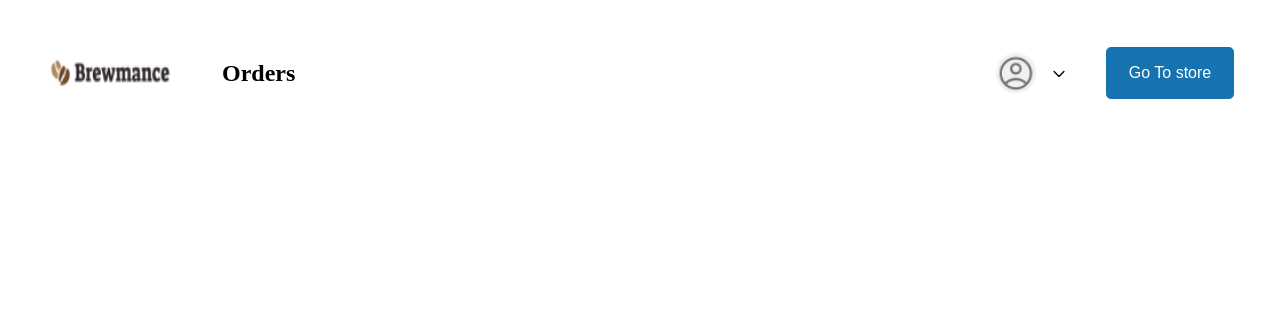
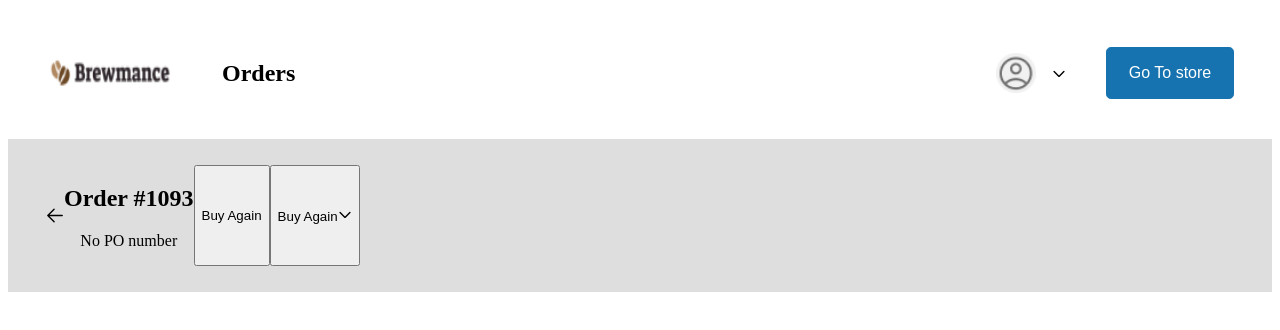
Before and after one commit to industry-project-team-4/nomi-client, a React (Create React App) app: page / in a window 1280 px wide. Shown: the top 330 px of the page. Built offline with nearby package versions, Linux system fonts and the light colour scheme.

Commit message:
basic color

```diff
--- a/src/App.js
+++ b/src/App.js
@@ -2,12 +2,14 @@ import './App.scss';
 import { BrowserRouter, Route, Routes } from "react-router-dom";
 import Order from "./pages/Order/Order";
 import ChatBot from "./pages/ChatBot/ChatBot";
+import NavBar from "./components/NavBar/NavBar";
 
 
 function App() {
   return (
     <div className="App">
       <BrowserRouter>
+        <NavBar />
         <Routes>
           <Route path="/" element={<Order />}></Route>
           <Route path="/chatbot" element={<ChatBot />}></Route>
--- a/src/components/NavBar/NavBar.js
+++ b/src/components/NavBar/NavBar.js
@@ -8,7 +8,7 @@ import chevronDown from "../../assets/chevronDown.svg"
 export default function NavBar() {
     return (
         <>
-            <nav nav-bar className="nav-bar">
+            <nav className="nav-bar">
                 <section className="nav-bar__container">
                     <img src={logo} alt="company logo" className="nav-bar__logo" />
                     <h2 className="nav-bar__title">Orders</h2>
--- a/src/components/NavBar/NavBar.scss
+++ b/src/components/NavBar/NavBar.scss
@@ -8,6 +8,7 @@
     align-items: center;
     align-self: stretch;
     justify-content: space-between;
+    background-color: $Primary-white;
 
     &__container {
         display: flex;
--- /dev/null
+++ b/src/components/OrderHeader/OrderHeader.js
@@ -0,0 +1,22 @@
+import "./OrderHeader.scss"
+import arrowLeft from "../../assets/arrowLeft.svg"
+import chevron from "../../assets/chevronDown.svg"
+export default function OrderHeader() {
+    return (
+        <section className="order-header">
+            <img src={arrowLeft} alt="back arrow" className="order-header__image" />
+            <section className="order-header__container">
+                <h2 className="order-header__info">Order #1093</h2>
+                <p className="order-header__po">No PO number</p>
+            </section>
+            <section className="order-header__container">
+                <button className="order-header__btn">Buy Again</button>
+                <button className="order-header__btn">
+                    Buy Again
+                    <img src={chevron} alt="arrow down" className="order-header__icon" />
+                </button>
+            </section>
+        </section>
+
+    )
+}
--- /dev/null
+++ b/src/components/OrderHeader/OrderHeader.scss
@@ -0,0 +1,14 @@
+@use "../../styles/partials/mixins" as *;
+@use "../../styles/partials/typography" as *;
+@use "../../styles/partials/variables" as *;
+
+.order-header {
+    display: flex;
+    padding: 1.625rem 2.375rem;
+
+    &__container {}
+
+    &__container:last-child {
+        display: flex;
+    }
+}
--- a/src/pages/Order/Order.js
+++ b/src/pages/Order/Order.js
@@ -1,10 +1,10 @@
-import NavBar from "../../components/NavBar/NavBar";
+import OrderHeader from "../../components/OrderHeader/OrderHeader";
 import "./Order.scss"
 
 export default function Order() {
     return (
-        <>
-            <NavBar />
-        </>
+        <main>
+            <OrderHeader />
+        </main>
     )
 }
--- a/src/pages/Order/Order.scss
+++ b/src/pages/Order/Order.scss
@@ -0,0 +1,5 @@
+main {
+    box-sizing: border-box;
+    margin: 0;
+    background-color: #DEDEDE;
+}
--- a/src/styles/partials/_variables.scss
+++ b/src/styles/partials/_variables.scss
@@ -7,5 +7,5 @@ $Secondary-: #5C667E;
 $Secondary-: #BDC5D5;
 
 //Background Colors
-$Background-: #232940;
+$Background-grey: #DEDEDE;
 $Background-: #F7F8F9;
```
Also changed, not shown: src/assets/arrowLeft.svg (added).
